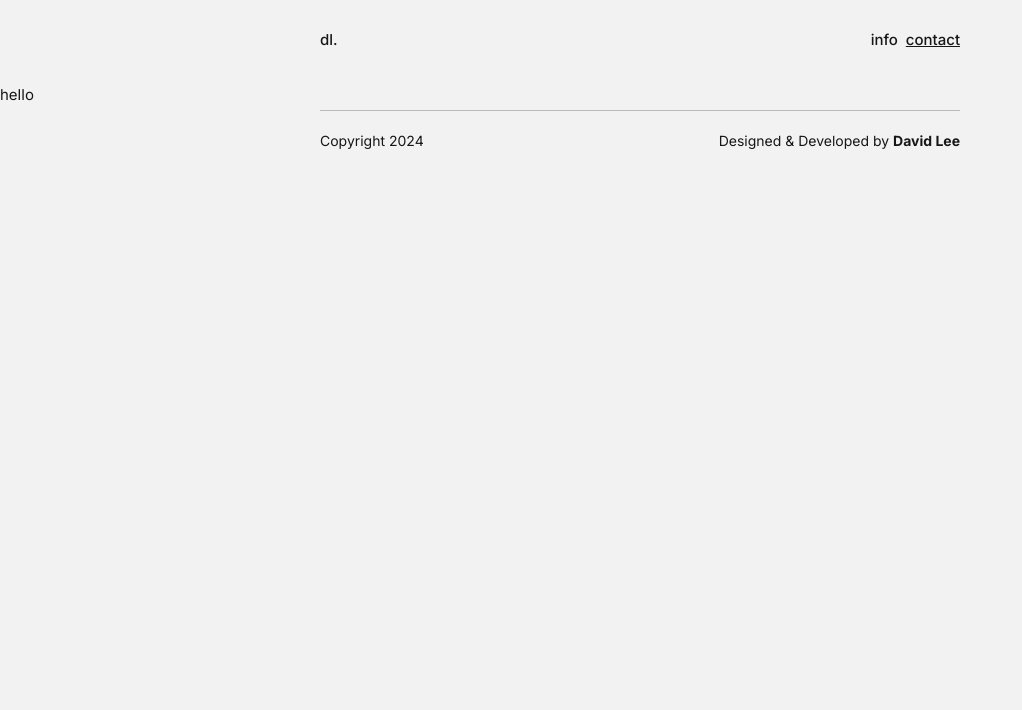
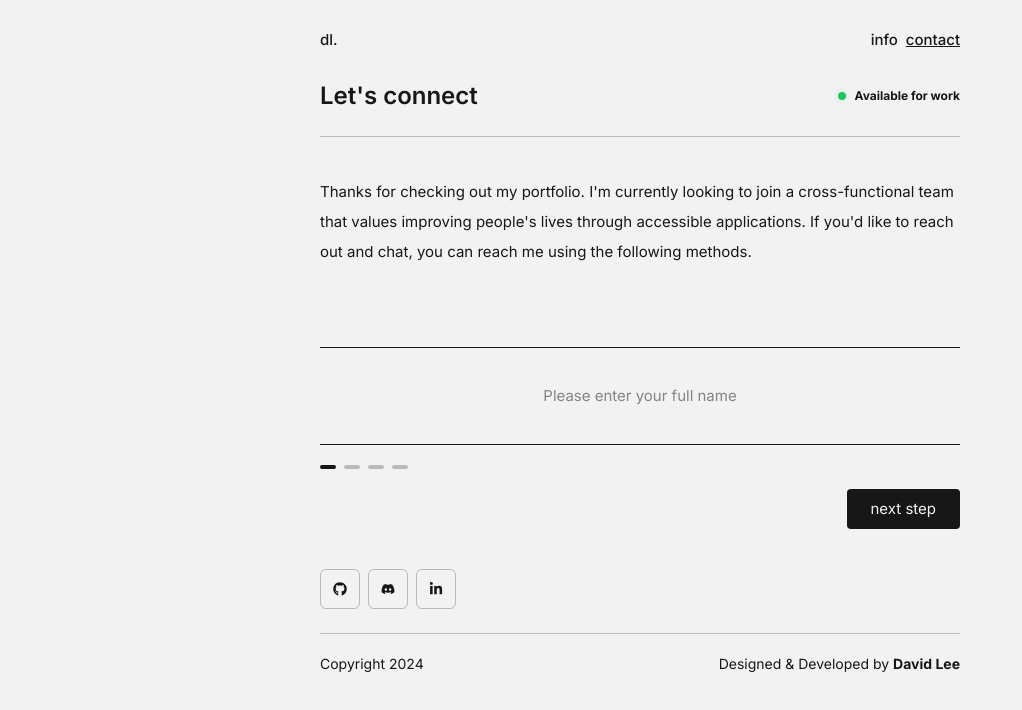
Before and after one commit to DLee1993/portfolio_website, a Next.js app: page /contact in a window 1280 px wide. Shown: the top 710 px of the page, without its empty margins (0-1022 px from the left). Built offline with nearby package versions, Linux system fonts and the light colour scheme.

Commit message:
added all content and styling

```diff
--- a/app/contact/page.tsx
+++ b/app/contact/page.tsx
@@ -1,29 +1,23 @@
+import AvailableToWork from "@/components/AvailableToWork";
+import ContactBar from "@/components/ContactBar";
 import ContactForm from "@/components/ContactForm";
 
 const page = () => {
-    return <h1>hello</h1>;
+    return (
+        <section className="customWidth flex flex-col space-y-10 mb-6">
+            <aside className="flex justify-between items-center border-b border-foreground25 pb-6">
+                <h2 className="text-2xl font-semibold">Let&apos;s connect</h2>
+                <AvailableToWork />
+            </aside>
+            <p>
+                Thanks for checking out my portfolio. I&apos;m currently looking to join a
+                cross-functional team that values improving people&apos;s lives through accessible
+                applications. If you&apos;d like to reach out and chat, you can reach me using the
+                following methods.
+            </p>
+            <ContactForm />
+            <ContactBar />
+        </section>
+    );
 };
 export default page;
-
-{
-    /**
-
-    <section className={path === "/contact" ? "customWidth" : ""}>
-            <aside className="flex justify-between items-center border-b border-foreground25">
-                <h2 className="text-subHeading font-semibold">Let&apos;s connect</h2>
-                <AvailableToWork />
-            </aside>
-            <p className="mt-10">
-                Thanks for checking out my portfolio. If you&apos;d like to get in touch, you can
-                reach me using the following methods.
-            </p>
-            {path === "/contact" && <ContactForm />}
-            <section className="w-fit my-12 flex justify-center items-center gap-2">
-                <SocialLinks />
-            </section>
-        </section>
-
-        I'm currently looking to join a cross-functional team that values improving people's lives through accessible design. or have a project in mind? Let's connect.
-
-*/
-}
```
